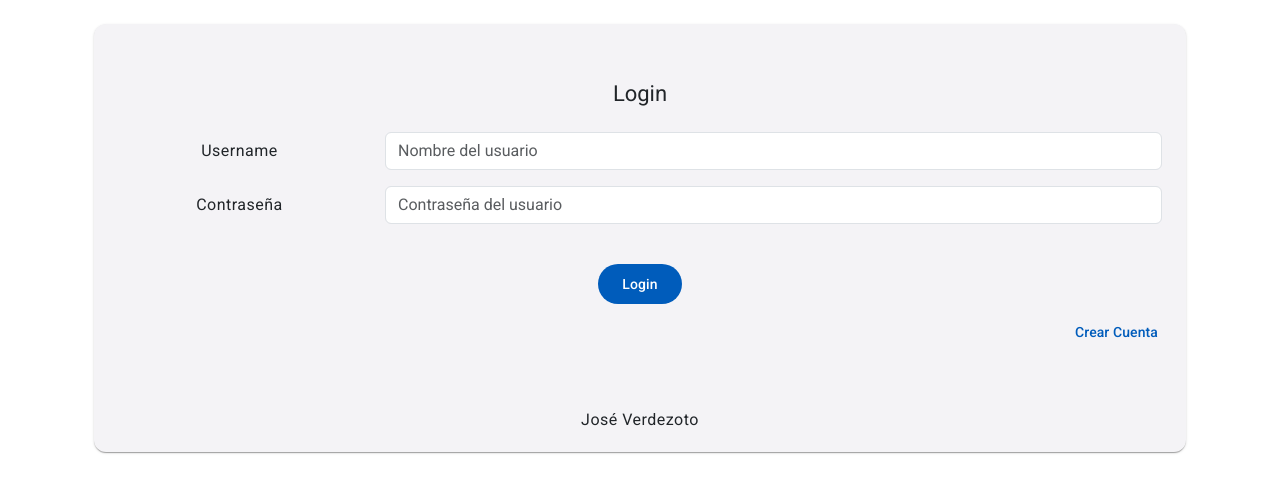
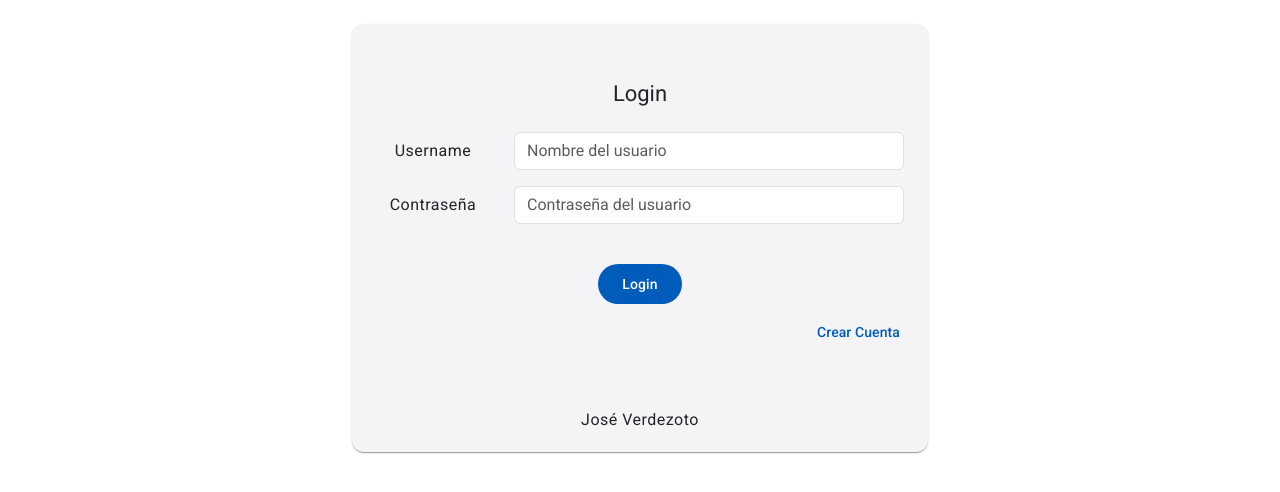
Before and after one commit to ElGrandotex/IHC, an Angular app: page /auth/login in a window 1280 px wide. Shown: the top 492 px of the page. Built offline with nearby package versions, Linux system fonts and the light colour scheme.

Commit message:
Afinamientos

```diff
--- a/src/app/auth/layout-page/layout-page.component.html
+++ b/src/app/auth/layout-page/layout-page.component.html
@@ -1,4 +1,4 @@
-<div class="container pt-4 text-center">
+<div class="container pt-4 text-center layout">
   <mat-card class="p-2">
     <router-outlet></router-outlet>
 
--- a/src/app/credit-card/layout-page/layout-page.component.html
+++ b/src/app/credit-card/layout-page/layout-page.component.html
@@ -10,12 +10,8 @@
     </mat-toolbar>
 
     <mat-nav-list class="p-2">
-      <mat-list-item
-      *ngFor="let item of sidebarItems"
-      [routerLink]="item.url"
-      (click)="sidenav.toggle()"
-      >
-      <mat-icon matListItemIcon>{{item.icon}}</mat-icon>
+      <mat-list-item *ngFor="let item of sidebarItems" [routerLink]="item.url" (click)="sidenav.toggle()">
+        <mat-icon matListItemIcon>{{item.icon}}</mat-icon>
         {{item.label}}
       </mat-list-item>
     </mat-nav-list>
@@ -26,9 +22,7 @@
     <button mat-icon-button (click)="sidenav.toggle()">
       <mat-icon matListItemIcon>menu</mat-icon>
     </button>
-    <span>
-      <mat-icon>credit_card</mat-icon>
-      Tarjeta de credito</span>
+    <mat-icon>credit_card</mat-icon>
     <span class="spacer"></span>
     <h1>
       <mat-icon>person</mat-icon>
@@ -43,4 +37,5 @@
   <div class="container p-4">
     <router-outlet></router-outlet>
   </div>
+
 </mat-sidenav-container>
```
Also changed, not shown: src/assets/archivo.csv (deleted).
